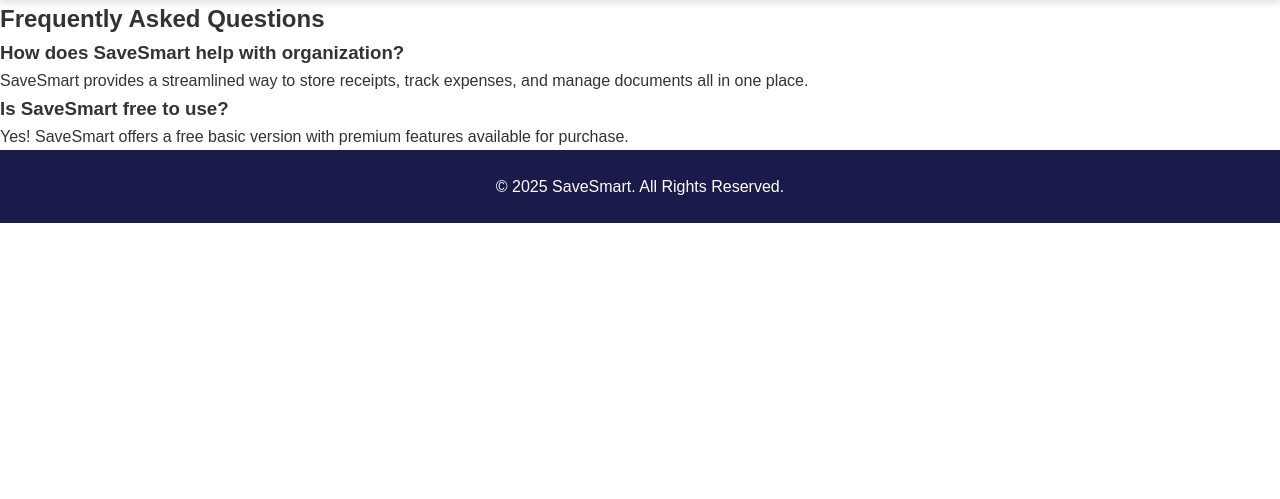
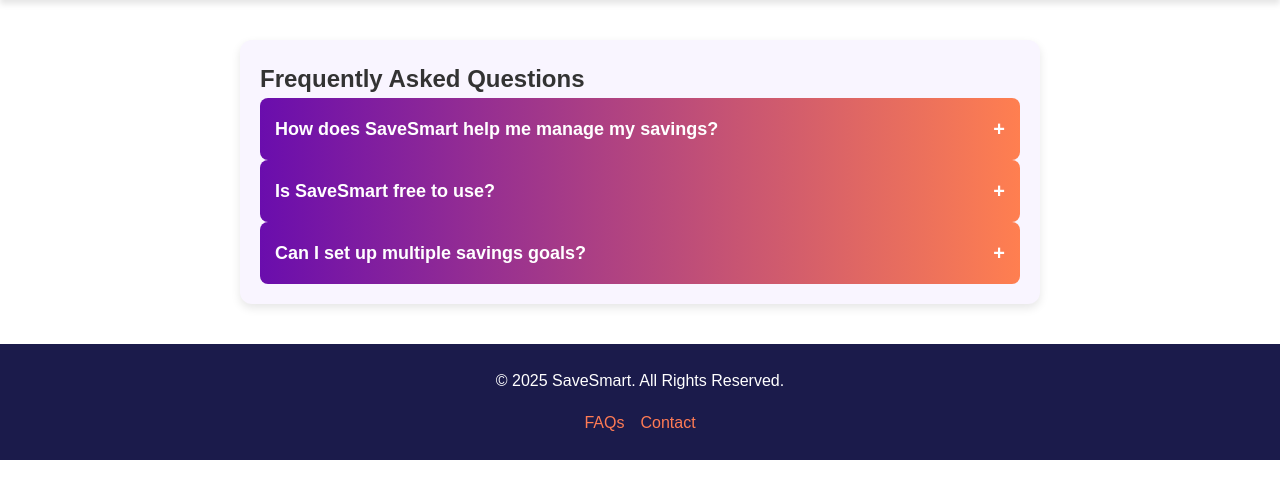
Before and after one commit to rezneac/Group6, a Flask app: page /faqs in a window 1280 px wide. Shown: the part 78-577 px from the top of the page. Run offline with Flask 3, Linux system fonts and the light colour scheme.

Commit message:
basic faqs updates

```diff
--- a/static/styles.css
+++ b/static/styles.css
@@ -405,6 +405,80 @@ loginmain{
     color: #ff7b54;
 }
 
+/* General Page Styling */
+.faqs-container {
+    max-width: 900px;
+    margin: auto;
+    padding: 20px;
+    font-family: 'Poppins', sans-serif;
+    color: #333;
+}
+
+/* Title Styling */
+.faqs-title {
+    font-size: 2rem;
+    text-align: center;
+    margin-bottom: 20px;
+    color: #007bff; /* Adjust color to match theme */
+}
+
+/* FAQ Section Styles */
+.faq-section {
+    max-width: 800px;
+    margin: 40px auto;
+    padding: 20px;
+    background: #F9F5FF; /* Soft lavender background */
+    border-radius: 12px;
+    box-shadow: 0 4px 10px rgba(0, 0, 0, 0.1);
+}
+
+/* FAQ Headers */
+.faq-accordion-header {
+    background: linear-gradient(90deg, #6A0DAD, #FF7F50); /* Purple to Orange gradient */
+    color: white;
+    font-size: 18px;
+    font-weight: bold;
+    padding: 15px;
+    border-radius: 8px;
+    cursor: pointer;
+    display: flex;
+    justify-content: space-between;
+    align-items: center;
+    transition: all 0.3s ease-in-out;
+}
+
+.faq-accordion-header:hover {
+    filter: brightness(1.1);
+}
+
+/* Accordion Icons */
+.faq-accordion-icon {
+    font-size: 20px;
+    font-weight: bold;
+}
+
+/* FAQ Content */
+.faq-accordion-content {
+    background: white;
+    color: #333;
+    font-size: 16px;
+    padding: 15px;
+    border-radius: 8px;
+    margin-top: 5px;
+    display: none;
+    transition: max-height 0.3s ease-in-out;
+}
+
+/* Open State */
+.faq-accordion-content.open {
+    display: block;
+}
+
+/* Animation */
+.faq-accordion-header, .faq-accordion-content {
+    transition: 0.3s ease-in-out;
+}
+
 
 
 /* Responsive Design */
--- a/templates/faqs.html
+++ b/templates/faqs.html
@@ -3,7 +3,7 @@
 <head>
     <meta charset="UTF-8">
     <meta name="viewport" content="width=device-width, initial-scale=1.0">
-    <title>FAQs - SaveSmart</title>
+    <title>SaveSmart FAQs</title>
     <link rel="stylesheet" href="static/styles.css">
 </head>
 <body>
@@ -11,28 +11,79 @@
         <nav class="navbar">
             <a href="/" class="logo">SaveSmart</a>
             <ul class="nav-links">
-                <li><a href="faqs">FAQs</a></li>
-                <li><a href="login">Login</a></li>
+                <li><a href="/faqs">FAQs</a></li>
+                <li><a href="/login">Login</a></li>
             </ul>
+            <div class="hamburger">☰</div>
         </nav>
     </header>
+    <section class="faq-section">
+        <h2 class="faq-title">Frequently Asked Questions</h2>
 
-    <main>
-        <section class="faqs">
-            <h2>Frequently Asked Questions</h2>
+        <div class="faq-container">
             <div class="faq-item">
-                <h3>How does SaveSmart help with organization?</h3>
-                <p>SaveSmart provides a streamlined way to store receipts, track expenses, and manage documents all in one place.</p>
+                <div class="faq-accordion-header" onclick="toggleFAQAccordion(this)">
+                    <span>How does SaveSmart help me manage my savings?</span>
+                    <span class="faq-accordion-icon">+</span>
+                </div>
+                <div class="faq-accordion-content">
+                    <p>SaveSmart provides budgeting tools, goal tracking, and insights to help you make the most of your savings.</p>
+                </div>
             </div>
+
             <div class="faq-item">
-                <h3>Is SaveSmart free to use?</h3>
-                <p>Yes! SaveSmart offers a free basic version with premium features available for purchase.</p>
+                <div class="faq-accordion-header" onclick="toggleFAQAccordion(this)">
+                    <span>Is SaveSmart free to use?</span>
+                    <span class="faq-accordion-icon">+</span>
+                </div>
+                <div class="faq-accordion-content">
+                    <p>Yes! SaveSmart offers a free plan with essential features, while premium plans unlock advanced tools.</p>
+                </div>
             </div>
-        </section>
-    </main>
 
+            <div class="faq-item">
+                <div class="faq-accordion-header" onclick="toggleFAQAccordion(this)">
+                    <span>Can I set up multiple savings goals?</span>
+                    <span class="faq-accordion-icon">+</span>
+                </div>
+                <div class="faq-accordion-content">
+                    <p>Absolutely! You can create and track multiple savings goals to keep your finances organized.</p>
+                </div>
+            </div>
+        </div>
+
+
+
+    </section>
     <footer>
         <p>&copy; 2025 SaveSmart. All Rights Reserved.</p>
+        <ul class="footer-links">
+            <li><a href="faqs">FAQs</a></li>
+            <li><a href="contact">Contact</a></li>
+        </ul>
     </footer>
+    <script>
+        function toggleFAQ(element) {
+            let content = element.nextElementSibling;
+            let icon = element.querySelector(".faq-accordion-icon");
+
+            // Close all other FAQs
+            document.querySelectorAll(".faq-accordion-content").forEach((item) => {
+                if (item !== content) {
+                    item.style.maxHeight = null;
+                    item.previousElementSibling.querySelector(".faq-accordion-icon").textContent = "+";
+                }
+            });
+
+            // Toggle the clicked FAQ
+            if (content.style.maxHeight) {
+                content.style.maxHeight = null;
+                icon.textContent = "+";
+            } else {
+                content.style.maxHeight = content.scrollHeight + "px";
+                icon.textContent = "−";
+            }
+        }
+    </script>
 </body>
 </html>
```
Also changed, not shown: templates/script.js (line endings or trailing spaces).
